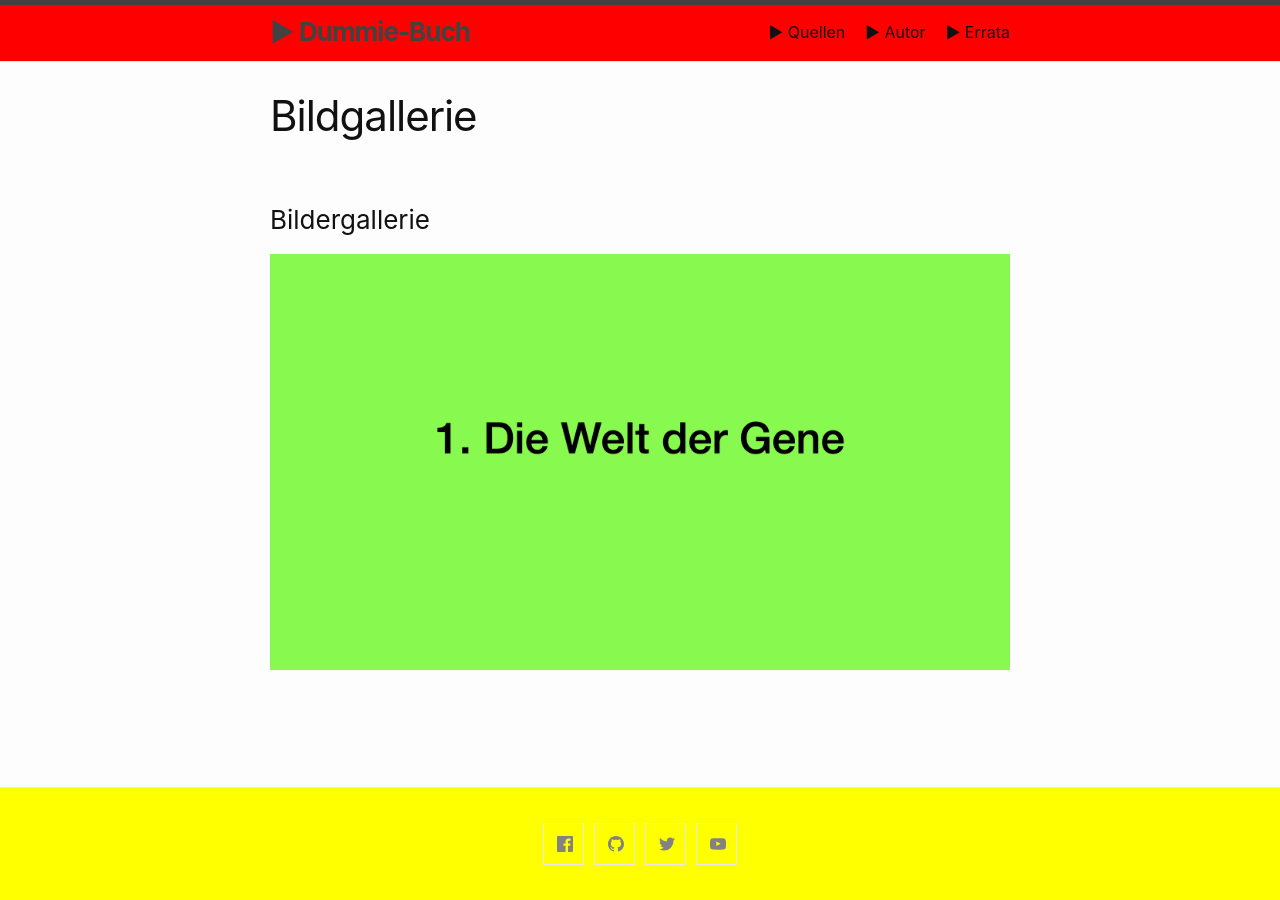
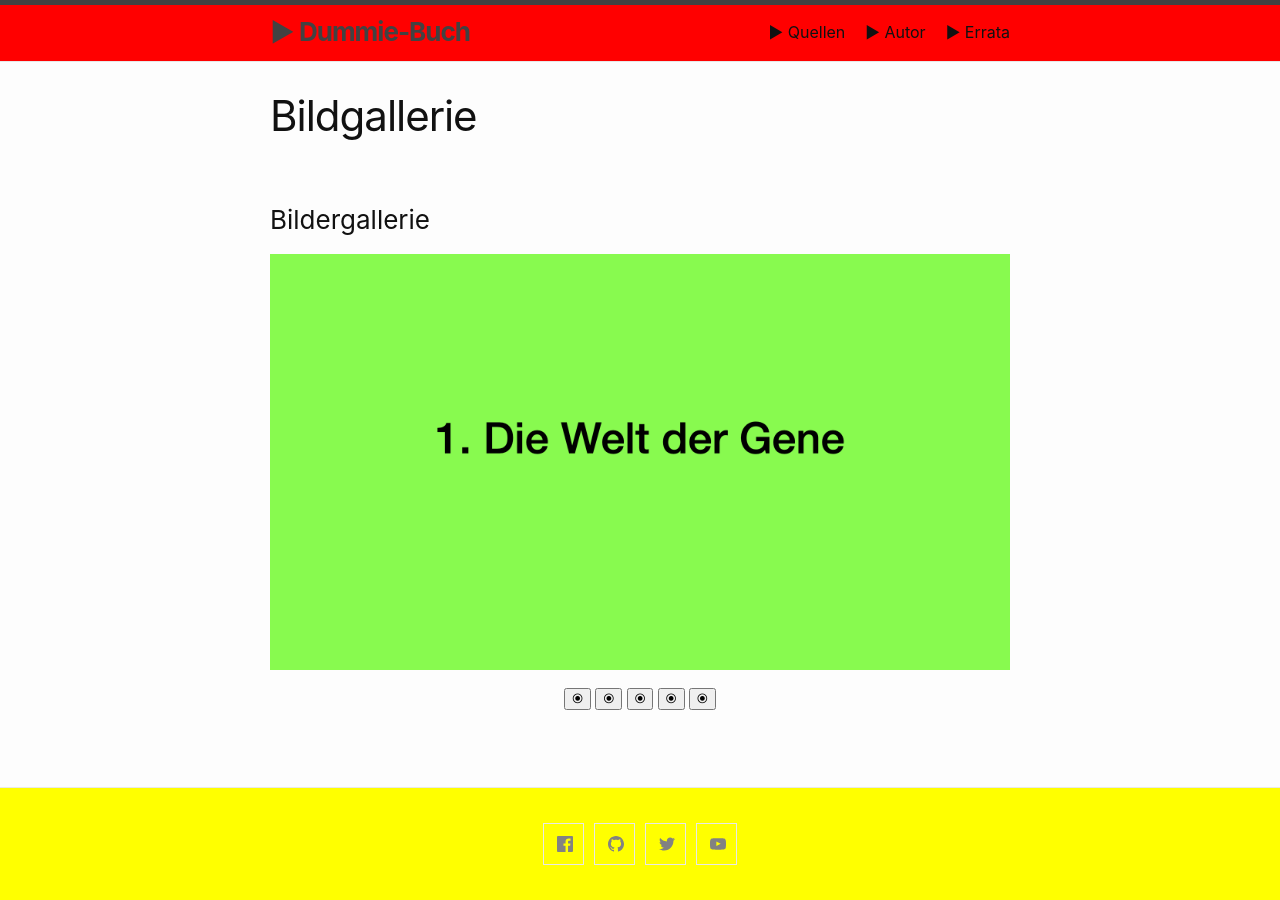
Before and after one commit to awkologist/dummie, a Jekyll site: the page built from weiteres.md, in a window 1280 px wide. Built offline with Jekyll 4.4.1, drawn with Linux system fonts in a browser that asks for light colours; Markdown is read by kramdown in place of the engine named in the settings.

Commit message:
Update weiteres.md

```diff
--- a/weiteres.md
+++ b/weiteres.md
@@ -16,6 +16,13 @@
 <img class="dummieAbb" src="/dummie/images/abb-dummies.004.png" onclick="plusDivs(+1)">
 <img class="dummieAbb" src="/dummie/images/abb-dummies.005.png" onclick="plusDivs(+1)">
 
+<center>
+<button onclick="currentDiv(1)">⦿</button>
+<button onclick="currentDiv(2)">⦿</button>
+<button onclick="currentDiv(3)">⦿</button>
+<button onclick="currentDiv(4)">⦿</button>
+<button onclick="currentDiv(5)">⦿</button>
+</center>
 
 <script>
 var slideIndex = 1;
```
Also changed, not shown: other parts of weiteres.md (+4 -0 lines).
